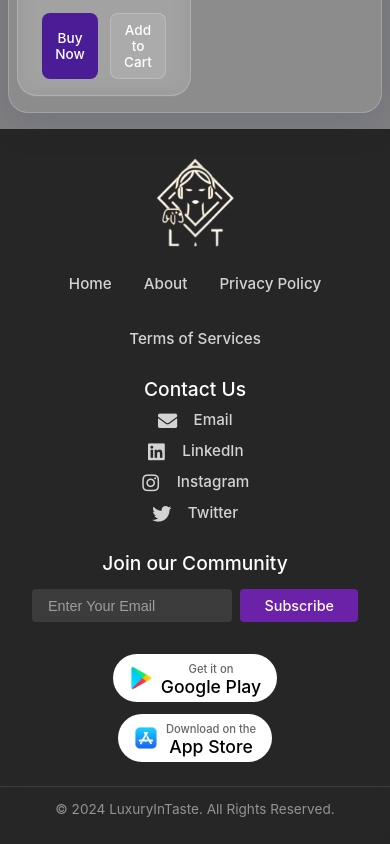
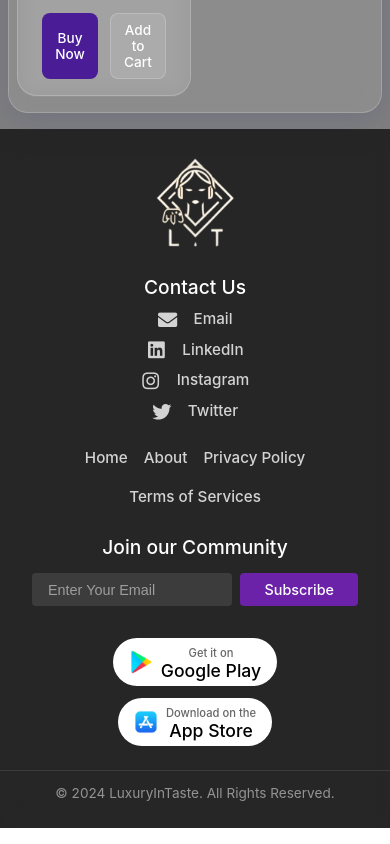
Before and after one commit to luxuryintaste-LIT/lit-ecommerce-backend, a React (Vite) app: page / in a window 390 px wide. Shown: the part 1776-2620 px from the top of the page. Built offline with nearby package versions, Linux system fonts and the light colour scheme.

Commit message:
again fixed the alignment

```diff
--- a/src/components/Footer.jsx
+++ b/src/components/Footer.jsx
@@ -11,12 +11,6 @@ const Footer = () => {
         <div className="footer-left">
           <div className="logo-nav-wrapper">
             <img src={logo} alt="LuxuryInTaste Logo" className="footer-logo" />
-            <nav className="footer-nav">
-              <a href="/" className="footer-link">Home</a>
-              <a href="/about" className="footer-link">About</a>
-              <a href="/privacy" className="footer-link">Privacy Policy</a>
-              <a href="/terms" className="footer-link">Terms of Services</a>
-            </nav>
             <div className="contact-section">
               <h3>Contact Us</h3>
               <div className="social-links">
@@ -39,6 +33,12 @@ const Footer = () => {
               </div>
             </div>
           </div>
+          <nav className="footer-nav">
+            <a href="/" className="footer-link">Home</a>
+            <a href="/about" className="footer-link">About</a>
+            <a href="/privacy" className="footer-link">Privacy Policy</a>
+            <a href="/terms" className="footer-link">Terms of Services</a>
+          </nav>
           <div className="footer-subscribe">
             <h3>Join our Community</h3>
             <div className="subscribe-form">
--- a/src/styles/Footer.css
+++ b/src/styles/Footer.css
@@ -27,6 +27,7 @@
 .logo-nav-wrapper {
   display: flex;
   align-items: center;
+  justify-content: space-between;
   gap: 3rem;
   width: 100%;
   margin-bottom: 1.5rem;
@@ -44,9 +45,9 @@
   display: flex;
   gap: 2rem;
   flex-wrap: wrap;
-  flex: 1;
   justify-content: center;
-  margin-left: -80px;
+  width: 100%;
+  margin-bottom: 1.5rem;
   border: none;
 }
 
@@ -245,7 +246,7 @@
 
   .footer-nav {
     justify-content: center;
-    margin-left: 0;
+    gap: 1rem;
   }
 
   .contact-section {
```
